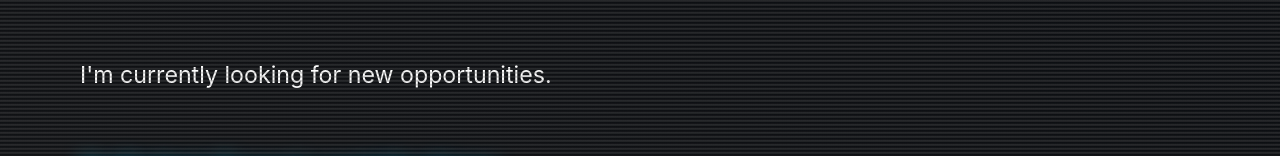
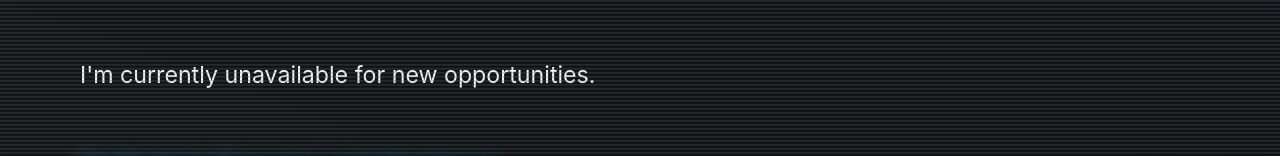
Before and after one commit to azerella/azerel.la, a website: page docs/index.html in a window 1280 px wide. Shown: the part 384-540 px from the top of the page. Drawn offline with Linux system fonts and the light colour scheme.

Commit message:
Update index.html

```diff
--- a/docs/index.html
+++ b/docs/index.html
@@ -42,7 +42,7 @@
             mostly in the distributed systems space.
           </blockquote>
           <p class="container__text">
-            I'm currently looking for new opportunities.
+            I'm currently unavailable for new opportunities.
           </p>
           <ul class="container__list">
             <li class="container__list_item">
```
